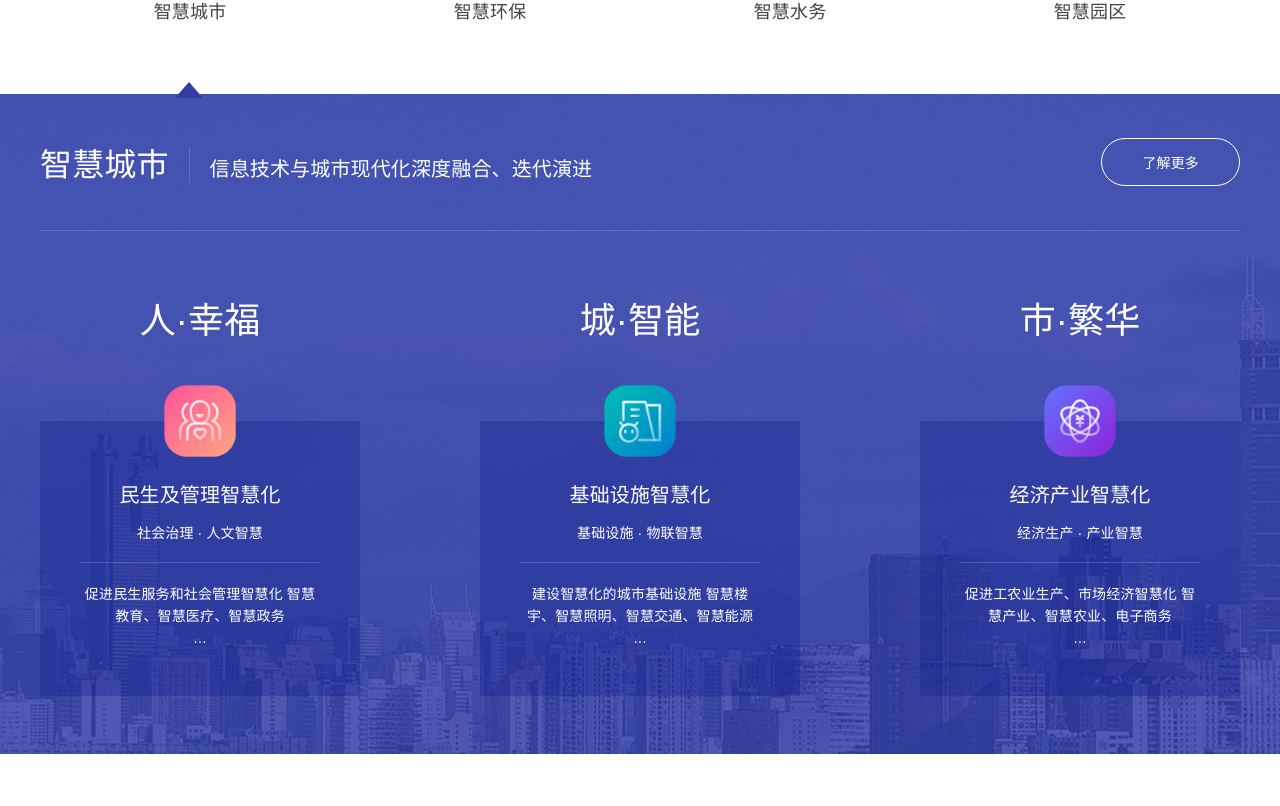
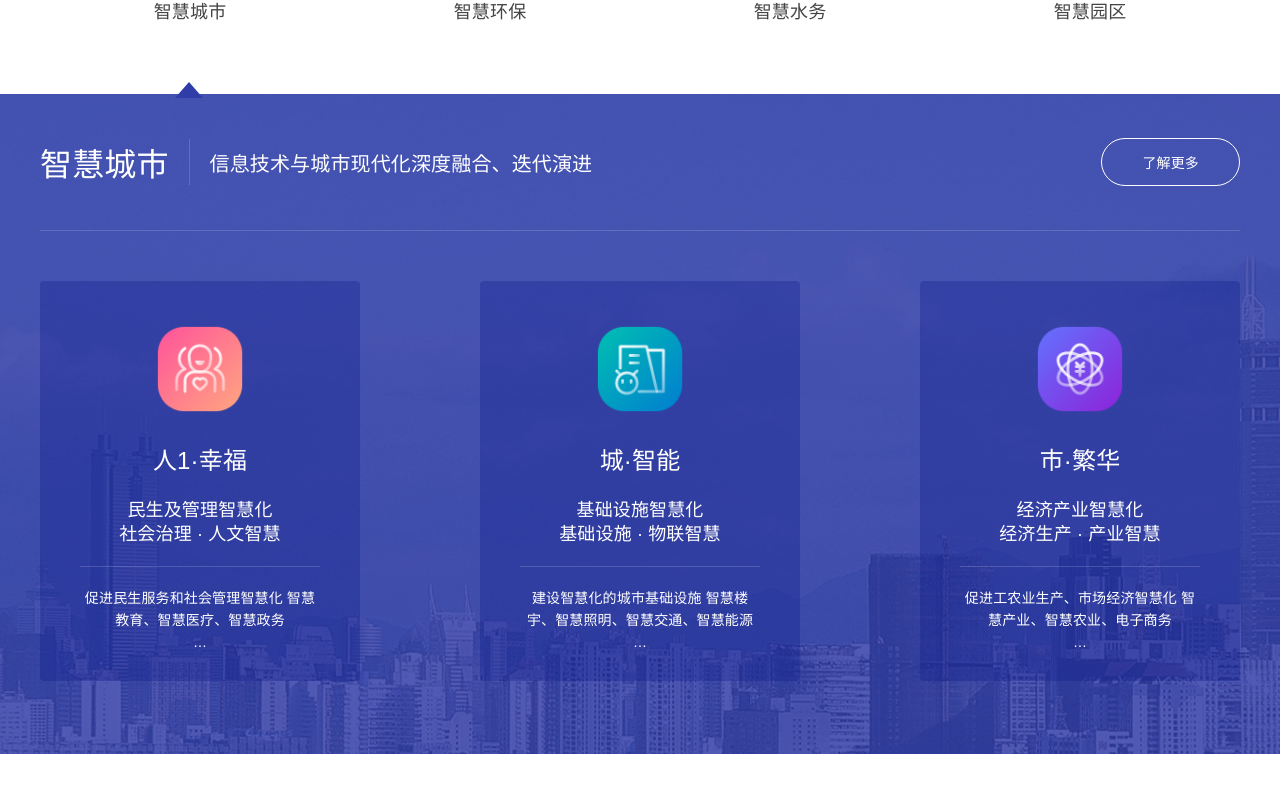
Before and after one commit to zhaoboxiang/hc-home, a Vue app: page / in a window 1280 px wide. Shown: the part 1294-2100 px from the top of the page. Built offline with nearby package versions, Linux system fonts and the light colour scheme.

Commit message:
样式优化

```diff
--- a/src/assets/css/index.less
+++ b/src/assets/css/index.less
@@ -34,13 +34,15 @@ body {
 }
 
 .hc-introduction {
+  .hc-introduction-content{
     display: flex;
     justify-content: space-around;
     flex-flow: row wrap;
     align-items: center;
-  background:rgba(247,249,255,1);
+    //background:rgba(247,249,255,1);
     height: 420px;
-
+    .hc-intro-detail{
+      width: 600px;
       h1 {
         height:32px;
         font-size:32px;
@@ -69,3 +71,12 @@ body {
         }
       }
     }
+
+
+  }
+
+}
+
+.md-card{
+  box-shadow: none!important;
+}
--- a/src/views/Home.vue
+++ b/src/views/Home.vue
@@ -175,84 +175,84 @@ export default {
         }
       }
     }
-    .business-content {
-      display: flex;
-      justify-content: space-between;
-      & > .item {
-        text-align: center;
-        width: 320px;
-        padding-top: 60px;
+    /*.business-content {*/
+      /*display: flex;*/
+      /*justify-content: space-between;*/
+      /*& > .item {*/
+        /*text-align: center;*/
+        /*width: 320px;*/
+        /*padding-top: 60px;*/
 
-        .tips {
-          font-size: 36px;
-          font-weight: 100;
-        }
-        .cont {
-          position: relative;
-          padding: 58px 40px 47px;
-          background: rgba(13, 25, 136, 0.3);
-          margin-top: 78px;
-          .cont-icon {
-            position: absolute;
-            width: 76px;
-            height: 76px;
-            left: 0;
-            right: 0;
-            top: -38px;
-            margin: auto;
-            border-radius: 100%;
-          }
-          .cont-icon-one {
-            background: url("../assets/images/icon_zhcs_1.png") center no-repeat;
-            background-size: 100% 100%;
-          }
-          .cont-icon-two {
-            background: url("../assets/images/icon_zhcs_2.png") center no-repeat;
-            background-size: 100% 100%;
-          }
-          .cont-icon-three {
-            background: url("../assets/images/icon_zhcs_3.png") center no-repeat;
-            background-size: 100% 100%;
-          }
-        }
-        .cont-intro {
-          h6 {
-            font-size: 20px;
-            font-weight: normal;
-            margin-bottom: 14px;
-          }
-          & > div {
-            line-height: 22px;
-            margin-top: 20px;
-            padding-top: 20px;
-            border-top: 1px solid rgba(255, 255, 255, 0.16);
-          }
-        }
-      }
-      & > ul {
-        width: 100%;
-        padding: 120px 0 180px;
-        li {
-          display: flex;
-          align-items: center;
-          justify-content: space-between;
-          margin-top: 80px;
-          &:first-child {
-            margin-top: 0;
-          }
-          & > span {
-            display: inline-block;
-            width: 200px;
-            height: 80px;
-            line-height: 80px;
-            font-size: 18px;
-            text-align: center;
-            background: rgba(13, 25, 136, 0.3);
-            border-radius: 4px;
-          }
-        }
-      }
-    }
+        /*.tips {*/
+          /*font-size: 36px;*/
+          /*font-weight: 100;*/
+        /*}*/
+        /*.cont {*/
+          /*position: relative;*/
+          /*padding: 58px 40px 47px;*/
+          /*background: rgba(13, 25, 136, 0.3);*/
+          /*margin-top: 78px;*/
+          /*.cont-icon {*/
+            /*position: absolute;*/
+            /*width: 76px;*/
+            /*height: 76px;*/
+            /*left: 0;*/
+            /*right: 0;*/
+            /*top: -38px;*/
+            /*margin: auto;*/
+            /*border-radius: 100%;*/
+          /*}*/
+          /*.cont-icon-one {*/
+            /*background: url("../assets/images/icon_zhcs_1.png") center no-repeat;*/
+            /*background-size: 100% 100%;*/
+          /*}*/
+          /*.cont-icon-two {*/
+            /*background: url("../assets/images/icon_zhcs_2.png") center no-repeat;*/
+            /*background-size: 100% 100%;*/
+          /*}*/
+          /*.cont-icon-three {*/
+            /*background: url("../assets/images/icon_zhcs_3.png") center no-repeat;*/
+            /*background-size: 100% 100%;*/
+          /*}*/
+        /*}*/
+        /*.cont-intro {*/
+          /*h6 {*/
+            /*font-size: 20px;*/
+            /*font-weight: normal;*/
+            /*margin-bottom: 14px;*/
+          /*}*/
+          /*& > div {*/
+            /*line-height: 22px;*/
+            /*margin-top: 20px;*/
+            /*padding-top: 20px;*/
+            /*border-top: 1px solid rgba(255, 255, 255, 0.16);*/
+          /*}*/
+        /*}*/
+      /*}*/
+      /*& > ul {*/
+        /*width: 100%;*/
+        /*padding: 120px 0 180px;*/
+        /*li {*/
+          /*display: flex;*/
+          /*align-items: center;*/
+          /*justify-content: space-between;*/
+          /*margin-top: 80px;*/
+          /*&:first-child {*/
+            /*margin-top: 0;*/
+          /*}*/
+          /*& > span {*/
+            /*display: inline-block;*/
+            /*width: 200px;*/
+            /*height: 80px;*/
+            /*line-height: 80px;*/
+            /*font-size: 18px;*/
+            /*text-align: center;*/
+            /*background: rgba(13, 25, 136, 0.3);*/
+            /*border-radius: 4px;*/
+          /*}*/
+        /*}*/
+      /*}*/
+    /*}*/
   }
 }
 
--- a/src/views/HomeContentIntroduction.vue
+++ b/src/views/HomeContentIntroduction.vue
@@ -1,9 +1,10 @@
 <template>
-  <div class="hc-introduction">
+  <div class="hc-introduction bg-light-purple">
+    <div class="content hc-introduction-content">
       <div class="hc-intro-detail">
         <h1>关于我们</h1>
         <p class="intro-title">深圳虹川科技有限公司</p>
-      <p style="width: 600px">
+        <p>
           深圳虹川科技有限公司是中国领先的绿色智慧城市解决方案提供商，在智慧城市、环保和水务等领域深耕多年。综合应用物联网、大数据、人工智能和5G等先进技术，向客户提供以改善环境质量为目标的整体解决方案。公司核心人员均来自华为、中兴和平安等公司，成功实施过深圳、上海、济南等多个智慧城市标杆项目。
         </p>
         <div class="btn-more">
@@ -12,6 +13,7 @@
       </div>
       <div class="hc-intro-picture">
         <img src="../assets/images/img_about_company_photo.png" alt="" />
+      </div>
     </div>
   </div>
 </template>
--- a/src/views/HomeContentProfessional.vue
+++ b/src/views/HomeContentProfessional.vue
@@ -35,46 +35,40 @@
         </div>
         <div class="business-content">
           <div class="item">
-            <div class="tips"><span>人</span>·幸福</div>
-            <div class="cont">
             <div class="cont-icon cont-icon-one"></div>
+            <div class="tips"><span>人1</span>·幸福</div>
             <div class="cont-intro">
-                <h6>民生及管理智慧化</h6>
-                <p>社会治理 · 人文智慧</p>
+              <p>民生及管理智慧化<br/>社会治理 · 人文智慧</p>
               <div>
                 促进民生服务和社会管理智慧化 智慧教育、智慧医疗、智慧政务
                 <br />…
               </div>
             </div>
-            </div>
+            <div class="cont"></div>
           </div>
           <div class="item">
+            <div class="cont-icon cont-icon-two"></div>
             <div class="tips"><span>城</span>·智能</div>
-            <div class="cont">
-              <div class="cont-icon cont-icon-two"></div>
             <div class="cont-intro">
-                <h6>基础设施智慧化</h6>
-                <p>基础设施 · 物联智慧</p>
+              <p>基础设施智慧化<br/>基础设施 · 物联智慧</p>
               <div>
                 建设智慧化的城市基础设施
                 智慧楼宇、智慧照明、智慧交通、智慧能源
                 <br />…
               </div>
             </div>
-            </div>
+            <div class="cont"></div>
           </div>
           <div class="item">
+            <div class="cont-icon cont-icon-three"></div>
             <div class="tips"><span>市</span>·繁华</div>
-            <div class="cont">
-              <div class="cont-icon cont-icon-three"></div>
             <div class="cont-intro">
-                <h6>经济产业智慧化</h6>
-                <p>经济生产 · 产业智慧</p>
+              <p>经济产业智慧化<br/>经济生产 · 产业智慧</p>
               <div>
                 促进工农业生产、市场经济智慧化 智慧产业、智慧农业、电子商务<br />…
               </div>
             </div>
-            </div>
+            <div class="cont"></div>
           </div>
         </div>
       </div>
@@ -393,6 +387,8 @@ export default {
       border-bottom: 1px solid rgba(255, 255, 255, 0.16);
       .business-title {
         font-size: 20px;
+        display: flex;
+        align-items: center;
         & > b {
           font-size: 32px;
           padding-right: 20px;
@@ -410,25 +406,20 @@ export default {
       & > .item {
         text-align: center;
         width: 320px;
-        padding-top: 60px;
+        border-radius: 4px;
 
         .tips {
-          font-size: 36px;
-          font-weight: 100;
+          font-size: 24px;
         }
-        .cont {
-          position: relative;
-          padding: 58px 40px 47px;
+        width: 320px;
+        height: 400px;
+        padding: 0 40px 47px;
         background: rgba(13, 25, 136, 0.3);
-          margin-top: 78px;
+        margin-top: 50px;
         .cont-icon {
-            position: absolute;
-            width: 76px;
-            height: 76px;
-            left: 0;
-            right: 0;
-            top: -38px;
-            margin: auto;
+          width: 90px;
+          height: 90px;
+          margin: 43px auto 27px;
           border-radius: 28px;
         }
         .cont-icon-one {
@@ -443,16 +434,14 @@ export default {
           background: url("../assets/images/icon_zhcs_3.png") center no-repeat;
           background-size: 100% 100%;
         }
-        }
         .cont-intro {
-          h6 {
-            font-size: 20px;
-            font-weight: normal;
-            margin-bottom: 14px;
+          & > p{
+            font-size: 18px;
+            line-height: 24px;
+            margin: 22px 0 20px;
           }
           & > div {
             line-height: 22px;
-            margin-top: 20px;
             padding-top: 20px;
             border-top: 1px solid rgba(255, 255, 255, 0.16);
           }
```
Also changed, not shown: src/views/HomeContentCoreTechnology.vue (+79 -77 lines), src/assets/images/img_about_anli_bg.png, 1 other file (tests, documents, lock files or other folders). Lines whose indentation alone changed are shown as unchanged.
